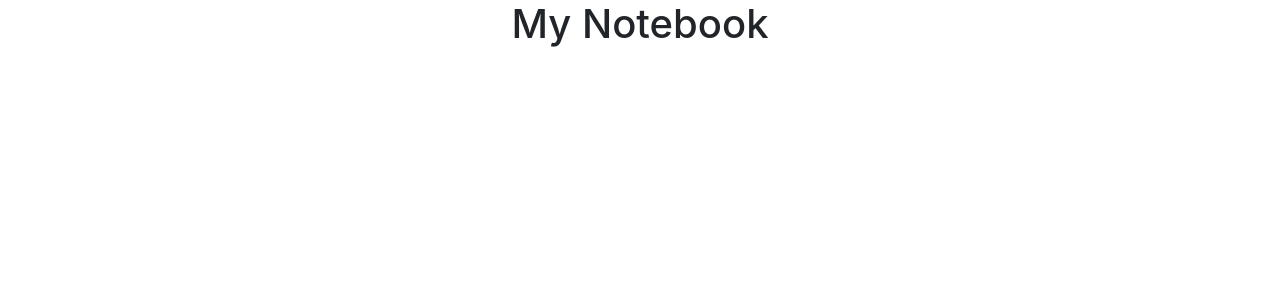
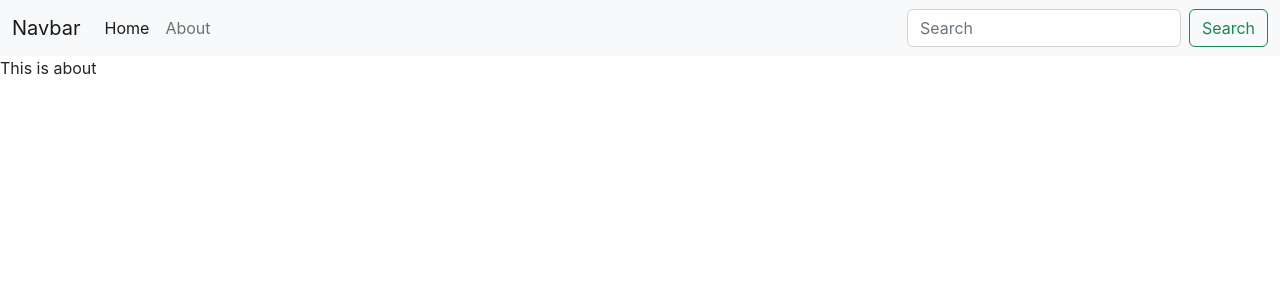
Before and after one commit to gak92/my-notebook, a React (Create React App) app: page /about in a window 1280 px wide. Shown: the top 300 px of the page. Built offline with nearby package versions, Linux system fonts and the light colour scheme.

Commit message:
Add Navbar and routing

```diff
--- a/public/index.html
+++ b/public/index.html
@@ -24,7 +24,7 @@
       work correctly both with client-side routing and a non-root public URL.
       Learn how to configure a non-root public URL by running `npm run build`.
     -->
-    <title>React App</title>
+    <title>MyNotebook App</title>
     <link href="https://cdn.jsdelivr.net/npm/bootstrap@5.2.0/dist/css/bootstrap.min.css" rel="stylesheet" integrity="sha384-gH2yIJqKdNHPEq0n4Mqa/HGKIhSkIHeL5AyhkYV8i59U5AR6csBvApHHNl/vI1Bx" crossorigin="anonymous">
   </head>
   <body>
--- a/src/App.js
+++ b/src/App.js
@@ -1,9 +1,19 @@
+import { BrowserRouter as Router, Routes, Route } from 'react-router-dom';
 import './App.css';
+import About from './components/About';
+import Home from './components/Home';
+import Navbar from './components/Navbar';
 
 function App() {
   return (
-    <div className="App">
-      <h1>My Notebook</h1>
+    <div>
+      <Router>
+        <Navbar />
+        <Routes>
+          <Route path='/about' element={<About />} />
+          <Route path='/' element={<Home />} />
+        </Routes>
+      </Router>
     </div>
   );
 }
--- /dev/null
+++ b/src/components/About.js
@@ -0,0 +1,11 @@
+import React from 'react'
+
+const About = () => {
+  return (
+    <div>
+      This is about
+    </div>
+  )
+}
+
+export default About
--- /dev/null
+++ b/src/components/Home.js
@@ -0,0 +1,11 @@
+import React from 'react'
+
+const Home = () => {
+  return (
+    <div>
+      this is home
+    </div>
+  )
+}
+
+export default Home
--- /dev/null
+++ b/src/components/Navbar.js
@@ -0,0 +1,54 @@
+import React from 'react';
+import { Link } from 'react-router-dom';
+
+const Navbar = () => {
+  return (
+    <div>
+      <nav className="navbar navbar-expand-lg bg-light">
+        <div className="container-fluid">
+          <Link className="navbar-brand" to="/">
+            Navbar
+          </Link>
+          <button
+            className="navbar-toggler"
+            type="button"
+            data-bs-toggle="collapse"
+            data-bs-target="#navbarSupportedContent"
+            aria-controls="navbarSupportedContent"
+            aria-expanded="false"
+            aria-label="Toggle navigation"
+          >
+            <span className="navbar-toggler-icon"></span>
+          </button>
+          <div className="collapse navbar-collapse" id="navbarSupportedContent">
+            <ul className="navbar-nav me-auto mb-2 mb-lg-0">
+              <li className="nav-item">
+                <Link className="nav-link active" aria-current="page" to="/">
+                  Home
+                </Link>
+              </li>
+              <li className="nav-item">
+                <Link className="nav-link" to="/about">
+                  About
+                </Link>
+              </li>
+            </ul>
+            <form className="d-flex" role="search">
+              <input
+                className="form-control me-2"
+                type="search"
+                placeholder="Search"
+                aria-label="Search"
+              />
+              <button className="btn btn-outline-success" type="submit">
+                Search
+              </button>
+            </form>
+          </div>
+        </div>
+      </nav>
+    </div>
+  );
+};
+
+export default Navbar;
```
